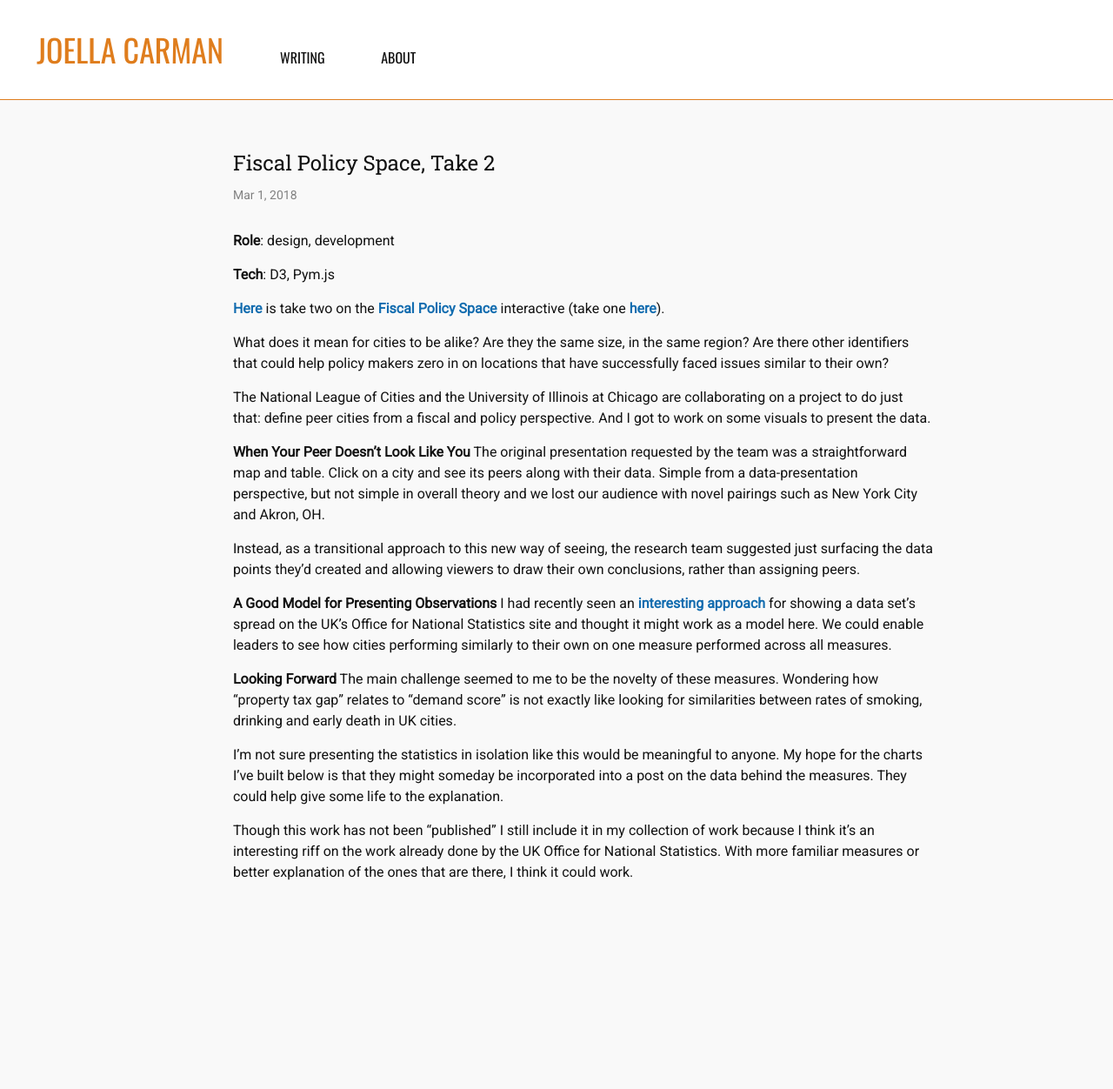
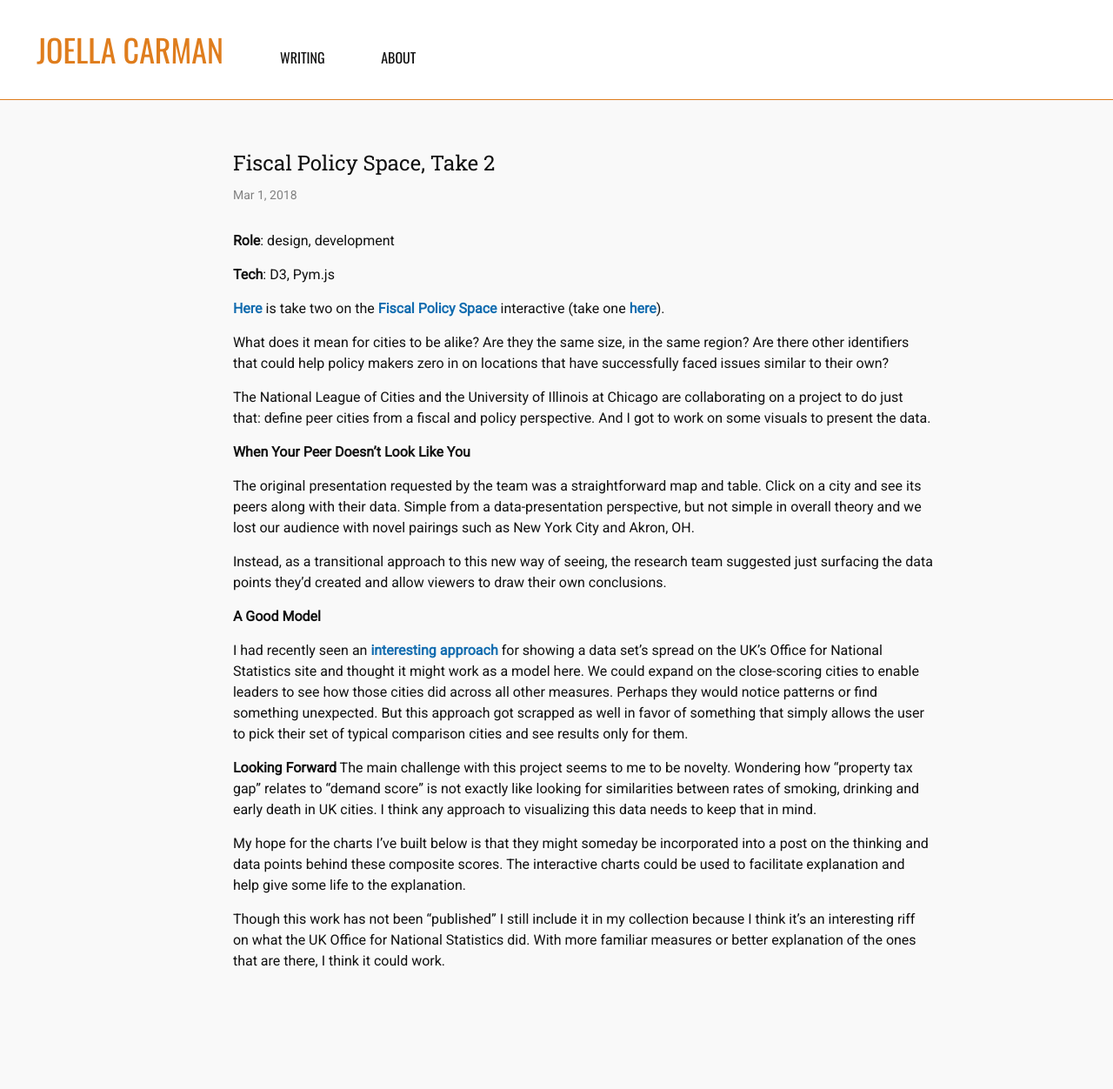
Before and after one commit to joellacarman/joellacarman.github.io, a Jekyll site: the page built from _posts/2018-03-01-novel-chart.md, in a window 1280 px wide. Shown: the whole page at 87% size. Built offline with Jekyll 4.4.1, drawn with Linux system fonts in a browser that asks for light colours; before the commit the page ends 1150 px from its top, so only the background shows below that.

Commit message:
edit fsp agn

```diff
--- a/_posts/2018-03-01-novel-chart.md
+++ b/_posts/2018-03-01-novel-chart.md
@@ -16,19 +16,21 @@ What does it mean for cities to be alike? Are they the same size, in the same re
 The National League of Cities and the University of Illinois at Chicago are collaborating on a  project to do just that: define peer cities from a fiscal and policy perspective. And I got to work on some visuals to present the data.
 
 **When Your Peer Doesn't Look Like You**
+
 The original presentation requested by the team was a straightforward map and table. Click on a city and see its peers along with their data. Simple from a data-presentation perspective, but not simple in overall theory and we lost our audience with novel pairings such as New York City and Akron, OH.
 
-Instead, as a transitional approach to this new way of seeing, the research team suggested just surfacing the data points they'd created and allowing viewers to draw their own conclusions, rather than assigning peers.
+Instead, as a transitional approach to this new way of seeing, the research team suggested just surfacing the data points they'd created and allow viewers to draw their own conclusions.
 
-**A Good Model for Presenting Observations**
-I had recently seen an [interesting approach](https://visual.ons.gov.uk/what-affects-an-areas-healthy-life-expectancy/) for showing a data set's spread on the UK’s Office for National Statistics site and thought it might work as a model here. We could enable leaders to see how cities performing similarly to their own on one measure performed across all measures.
+**A Good Model**
+
+I had recently seen an [interesting approach](https://visual.ons.gov.uk/what-affects-an-areas-healthy-life-expectancy/) for showing a data set's spread on the UK’s Office for National Statistics site and thought it might work as a model here. We could expand on the close-scoring cities to enable leaders to see how those cities did across all other measures. Perhaps they would notice patterns or find something unexpected. But this approach got scrapped as well in favor of something that simply allows the user to pick their set of typical comparison cities and see results only for them.
 
 **Looking Forward**
-The main challenge seemed to me to be the novelty of these measures. Wondering how “property tax gap” relates to “demand score” is not exactly like looking for similarities between rates of smoking, drinking and early death in UK cities.
+The main challenge with this project seems to me to be novelty. Wondering how “property tax gap” relates to “demand score” is not exactly like looking for similarities between rates of smoking, drinking and early death in UK cities. I think any approach to visualizing this data needs to keep that in mind.
 
-I'm not sure presenting the statistics in isolation like this would be meaningful to anyone. My hope for the charts I've built below is that they might someday be incorporated into a post on the data behind the measures. They could help give some life to the explanation.
+My hope for the charts I've built below is that they might someday be incorporated into a post on the thinking and data points behind these composite scores. The interactive charts could be used to facilitate explanation and help give some life to the explanation.
 
-Though this work has not been "published" I still include it in my collection of work because I think it's an interesting riff on the work already done by the UK Office for National Statistics. With more familiar measures or better explanation of the ones that are there, I think it could work.
+Though this work has not been "published" I still include it in my collection because I think it's an interesting riff on what the UK Office for National Statistics did. With more familiar measures or better explanation of the ones that are there, I think it could work.
 
 
 
```
